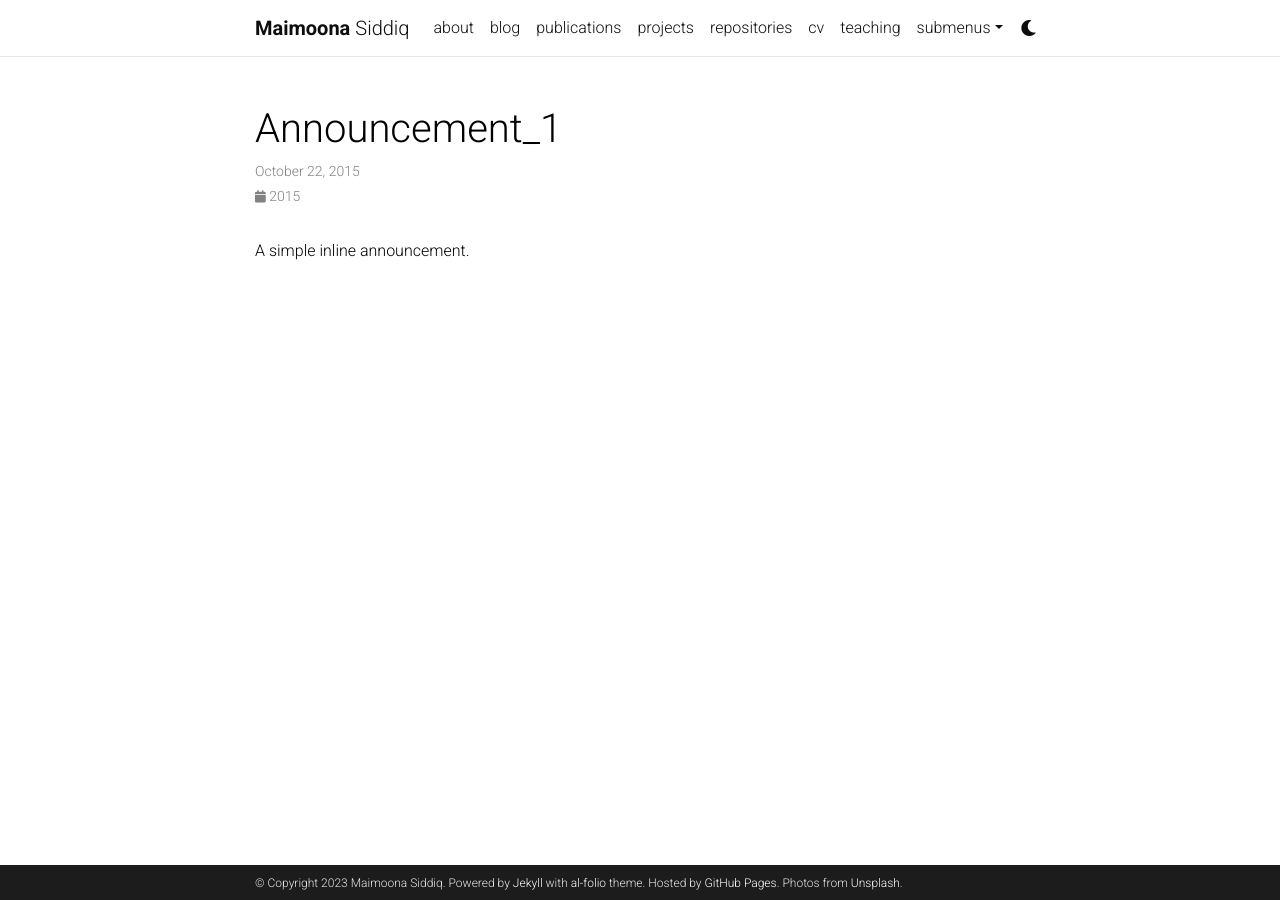
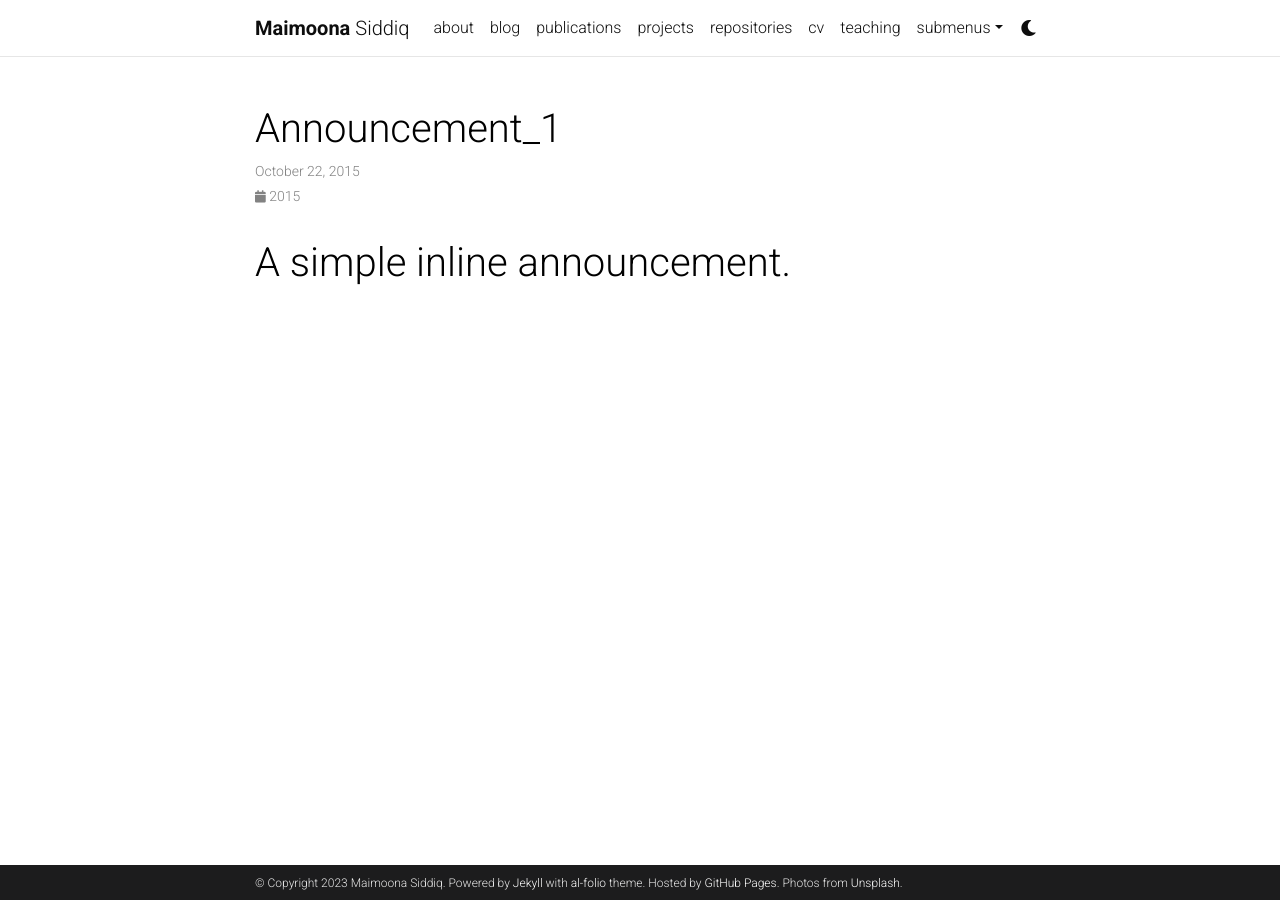
Before and after one commit to MaiMoonaa/maimoonaa.github.io, a Jekyll site: the page built from _news/announcement_1.md, in a window 1280 px wide. Built offline with Jekyll 4.4.1, drawn with Linux system fonts in a browser that asks for light colours; comment, search, counter and statistics services are not loaded; a style sheet for code colours, icons or effects is not loaded.

```diff
--- a/_news/announcement_1.md
+++ b/_news/announcement_1.md
@@ -5,4 +5,4 @@ inline: true
 related_posts: false
 ---
 
-A simple inline announcement.
+# A simple inline announcement.
```
